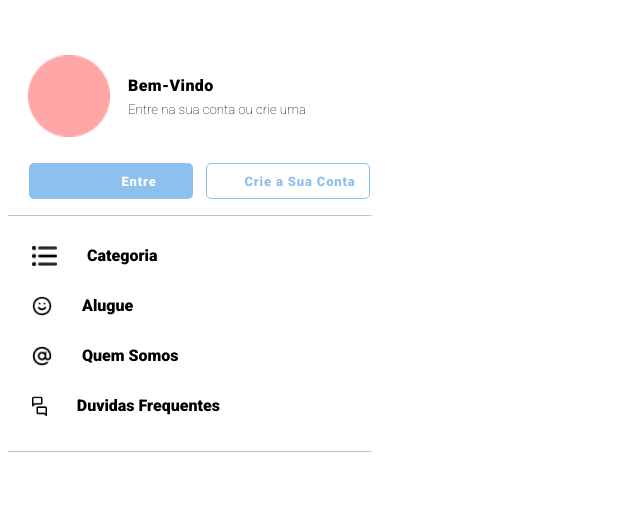
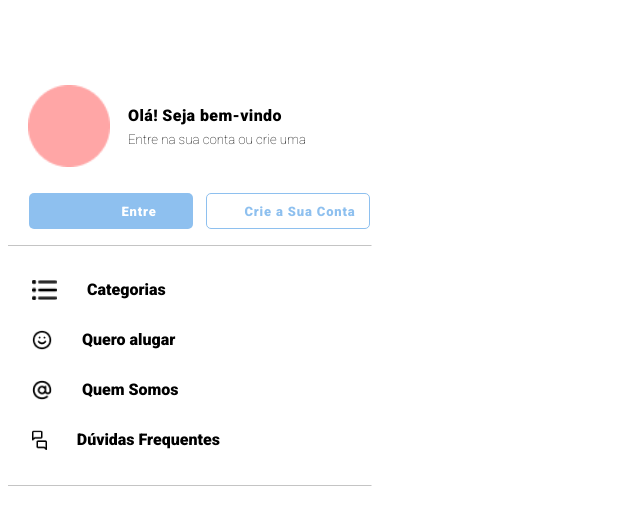
Before and after one commit to laricarlotti/demoday, a Django app: page /menu/ in a window 1280 px wide; the page is wider, and only the part inside the window is pictured. Shown: the top 525 px of that part, without its empty margins (0-640 px from the left). Run offline with Django 3.2, Linux system fonts and the light colour scheme.

Commit message:
Corrigir textos do menu.html

```diff
--- a/website/templates/index.html
+++ b/website/templates/index.html
@@ -44,7 +44,7 @@
     <article>
         <div class="all">
             <div class="categoria">
-                    <h2>Categoria</h2>
+                    <h2>Categorias</h2>
             </div>
             <div class="blocos">
                 <div class="bloco1">
--- a/website/templates/menu.html
+++ b/website/templates/menu.html
@@ -1,4 +1,4 @@
-
+{% extends "main.html" %}
 {% load staticfiles %}
 {% block content %}
 
@@ -12,8 +12,8 @@
 <section class="cima">
     <img class="usuario" src="../static/img/perfil.png" alt="Foto do Perfil do Usuário">
     <div class="superior">
-        <h4>Bem-Vindo</h4>
-        <h5>Entre na sua conta ou crie uma </h5>
+        <h4> Olá! Seja bem-vindo </h4>
+        <h5> Entre na sua conta ou crie uma </h5>
     </div>
     <div class="botao">
         <input class= botao1 type="button" value="Entre">
@@ -27,22 +27,22 @@
 <section class="cat-geral">
 <div class="categorias">
     <img src="../static/img/vector.png" alt="icone">
-    <p>Categoria</p>
+    <p> Categorias </p>
 </div>
 
 <div class="categorias">
     <img class="vetores" src="../static/img/vector1.png" alt="icone1">
-    <p>Alugue</p>
+    <p> Quero alugar </p>
 </div>
 
 <div class="categorias">
     <img class="vetores" src="../static/img/vector2.png" alt="icone2">
-    <p>Quem Somos</p>
+    <p> Quem Somos </p>
 </div>
 
 <div class="categorias">
     <img class="vetores" src="../static/img/vector3.png" alt="icone3">
-    <p>Duvidas Frequentes</p>
+    <p> Dúvidas Frequentes </p>
 </div>
 
 </section>
```
